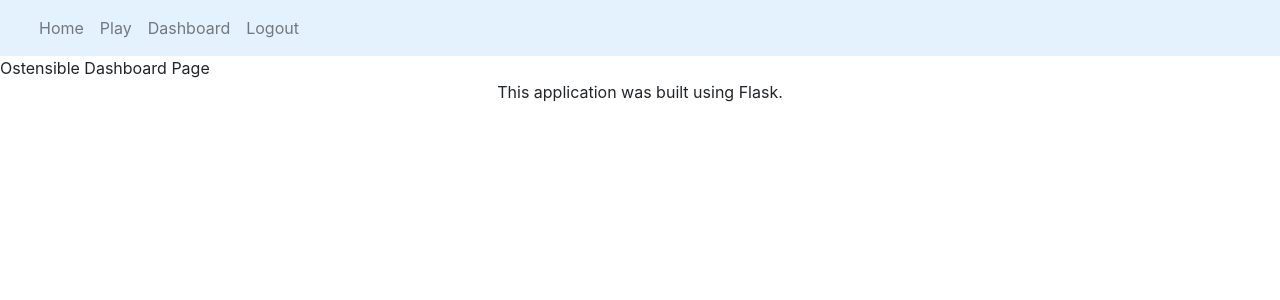
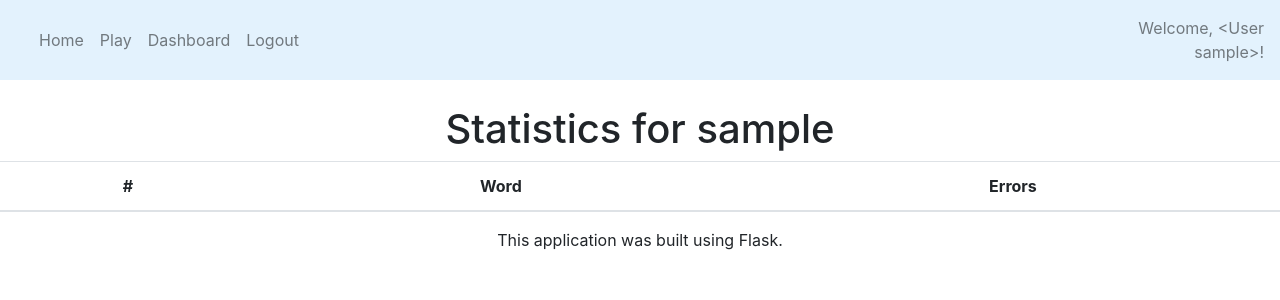
Before and after one commit to Sapphynel/mung-han, a Flask app: a page that uses hangman/templates/base.html in a window 1280 px wide. Shown: the top 300 px of the page. Run offline with Flask 2, Linux system fonts and the light colour scheme; the visitor is signed in with stand-in values (Sample User, id 1); data comes from the database, SQL or seed files in the repository; data that the repository does not hold is empty; some libraries are stand-ins or nearby versions.

Commit message:
implemented viewing; db commit bug noted

```diff
--- a/hangman/templates/base.html
+++ b/hangman/templates/base.html
@@ -36,6 +36,12 @@
         </ul>
       </div>
       <span class="navbar-text" style="text-align: right;">
+        {% if current_user.is_authenticated %}
+          Welcome, {{ user }}!
+        {% else %}
+
+          Welcome, Guest!
+        {% endif %}
       </span>
     </nav>
     {% block content %}{% endblock %}
--- a/hangman/templates/main/dashboard.html
+++ b/hangman/templates/main/dashboard.html
@@ -1,17 +1,25 @@
 {% extends "base.html" %}
 {% block title %}
-  Dashboard for {{ user }}
+  Dashboard for {{ user.username }}
 {% endblock %}
 {% block content %}
-Ostensible Dashboard Page
-{% endblock %}
 
 
-<!--
-{% if user %}
-  Welcome, {{ user }}!
-{% else %}
-
-  Welcome, Guest!
-{% endif %}
--->
+  <div class="panel panel-default vspace">
+      <h1 class="center">Statistics for {{ user.username }}</h1>
+      <table class="table">
+        <thead>
+          <tr>
+            <th>#</th>
+            <th>Word</th>
+            <th>Errors</th>
+        <tbody>
+          {% for game in games %}
+            <tr>
+              <td>{{ loop.index }}</td>
+              <td class="text-success">{{ game.current }}</td>
+              <td class="text-danger spaced">{{ game.errors }}</td>
+          {% endfor %}
+      </table>
+    </div>
+{% endblock %}
```
